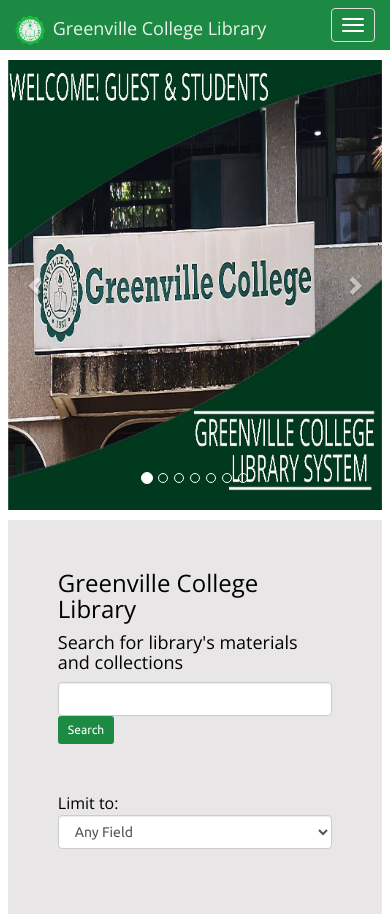
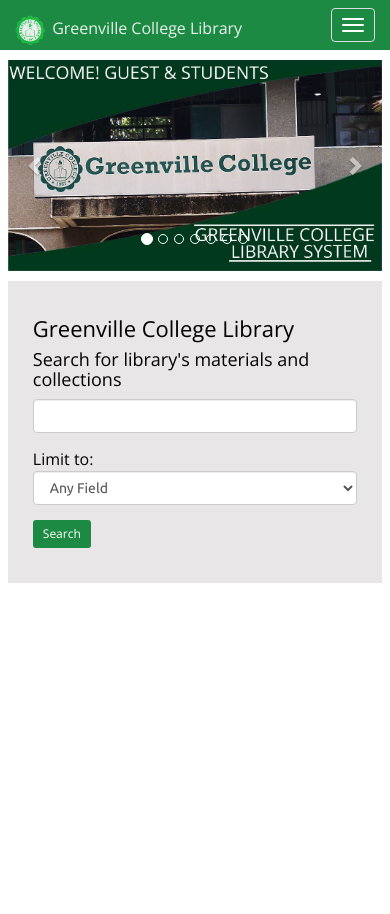
Before and after one commit to giovictor/greenville, a PHP site: page / in a window 390 px wide. After the commit the page ends 583 px from the top, so only its background shows below. Run offline with PHP 8.4, Linux system fonts and the light colour scheme; data that the repository does not hold is empty.

Commit message:
Made borrower side webpages to be mobile responsive

```diff
--- a/basicsearch.php
+++ b/basicsearch.php
@@ -1,12 +1,10 @@
 <div class="basicsearch">
 <h3>Greenville College Library</h3>
 <h4>Search for library's materials and collections</h4>
-		<form method="GET" class="form-inline" id="basicsearchform">
+		<form method="GET"  id="basicsearchform">
 			<div class="form-group">
 				<input id="basicsearchbox" type="text" name="basicsearch" class="form-control" size="50">
-				<input id="button" class="btn btn-success btn-sm" type="submit" name="basicsearchbutton" value="Search">
 			</div>
-			<br>
 			<div class="form-group">
 				Limit to: <select name="selectsearchtype" class="selectsearchtype form-control">
 					<option value="any">Any Field</option>
@@ -17,6 +15,7 @@
 					<option value="accession_no">Accession Number</option>
 				</select>
 			</div>
+			<button type="submit" id="button" class="btn btn-success btn-sm">Search</button>
 		</form>
 </div>
 <script>
--- a/collectionssearch.php
+++ b/collectionssearch.php
@@ -21,7 +21,7 @@ require "dbconnect.php";
 			</div>
 			<div class="form-group">
 				<input class="form-control collectionssearchbox" type="text" name="collectionssearch">
-				<input id="button" class="btn btn-success btn-sm" type="submit" name="searchbutton" value="Search">
+				<button id="button" class="btn btn-success btn-sm collectionssearchbtn" type="submit">Search</button>
 			</div>
 			<input type="hidden" name="classificationID" value="<?php echo $classificationID;?>">
 		</form>
--- a/collectionssearchresult.php
+++ b/collectionssearchresult.php
@@ -1,7 +1,7 @@
 <?php
 require "dbconnect.php";
 include "modals.php";
-if(isset($_GET['searchbutton'])) {
+if(isset($_GET['collectionssearch'])) {
 	$keyword = mysqli_real_escape_string($dbconnect, htmlspecialchars($_GET['collectionssearch']));
 	$searchtype = mysqli_real_escape_string($dbconnect, htmlspecialchars($_GET['selectsearchtype']));
 	$classificationID = mysqli_real_escape_string($dbconnect, htmlspecialchars($_GET['classificationID']));
@@ -71,7 +71,7 @@ if(isset($_GET['searchbutton'])) {
 		</div>
 		<div class="form-group">
 			<input class="form-control collectionssearchbox" type="text" name="collectionssearch">
-			<input id="button" class="btn btn-success btn-sm" type="submit" name="searchbutton" value="Search">
+			<button id="button" class="btn btn-success btn-sm collectionssearchbtn" type="submit">Search</button>
 		</div>
 		<input type="hidden" name="classificationID" value="<?php echo $classificationID;?>">
 	</form>
--- a/css/media-queries.css
+++ b/css/media-queries.css
@@ -1,4 +1,4 @@
-@media screen and (max-width:768px) {
+@media screen and (max-width:767px) {
     #gvcnavbarcollapse {
         padding:0;
     }
@@ -14,4 +14,44 @@
     #navbarright .open a, #navbarright .open a:active {
         background-color:#1C8A43;
     }
+
+    #homepageslider .carousel-inner .item img {
+        height:100%;
+        width:100%;
+    }
+
+    #basicsearchbox,  .selectsearchtype {
+        width:100%;
+    }
+
+    #collectionssearchform {
+        margin-top:53px;
+    }
+
+    .collectionsearch {
+        height:100%;
+        padding: 10px 35px;
+    }
+
+    .collectionssearchbtn {
+        margin-top:20px;
+    }
 }
+
+
+@media screen and (max-width:480px) {
+    #gvcnavbar .navbar-brand {
+        font-size:16px;
+    }
+    .basicsearch {
+        padding:35px 25px;
+    }
+
+    .basicsearch h3 {
+        font-size:22px;
+    }
+
+    .collectionsearch h2 {
+        font-size:25px;
+    }
+}
--- a/css/styles.css
+++ b/css/styles.css
@@ -447,11 +447,18 @@ body {
 .basicsearch {
 	background-color:#E8E6E6;
 	margin:10px 0;
-	padding:50px 50px;
+	padding:35px 50px;
 }
-.basicsearch .form-group:nth-child(1) {
-	padding-bottom:10px;
+
+#basicsearchbox {
+	width:400px;
+	display:inline-block;
 }
+
+.selectsearchtype  {
+	width:400px;
+}
+
 .collectionsearch {
 	background-color:#E8E6E6;
 	height:220px;
```
Also changed, not shown: basicsearchresult.php (+3 -4 lines).
